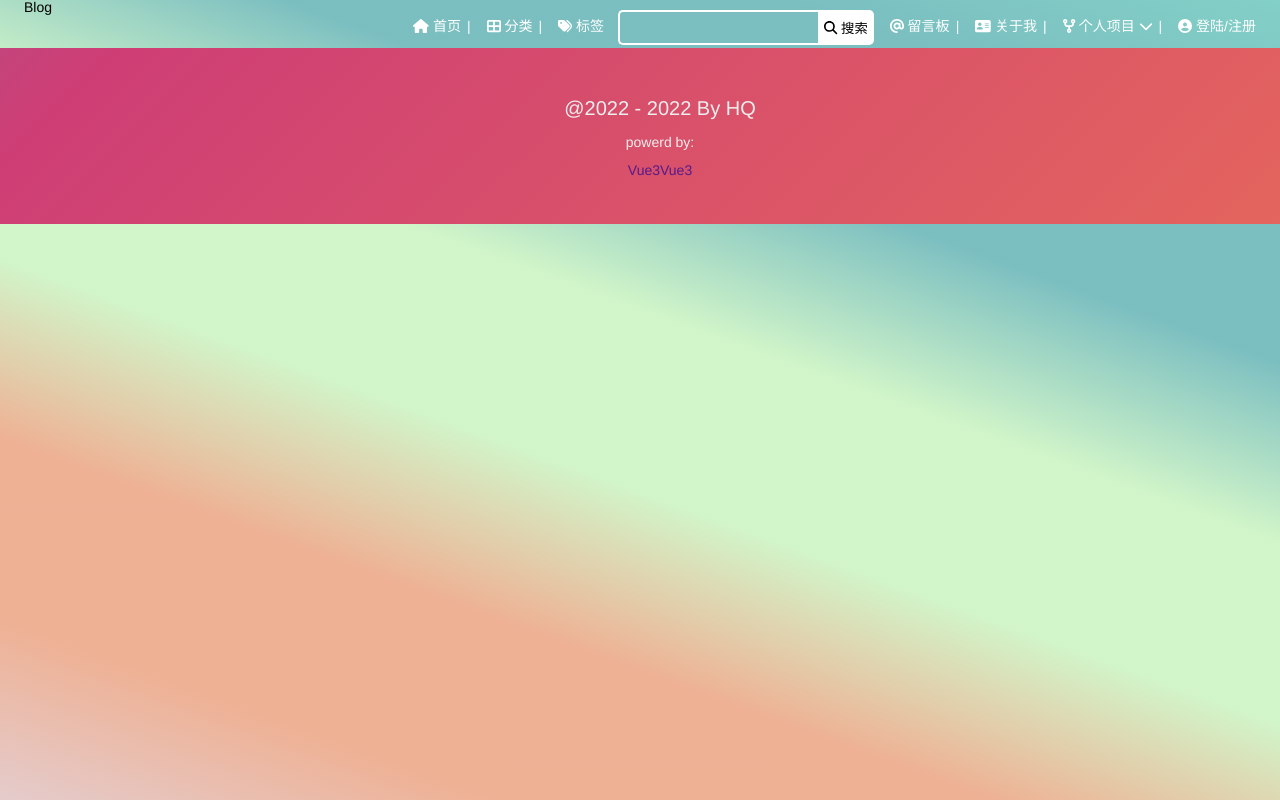
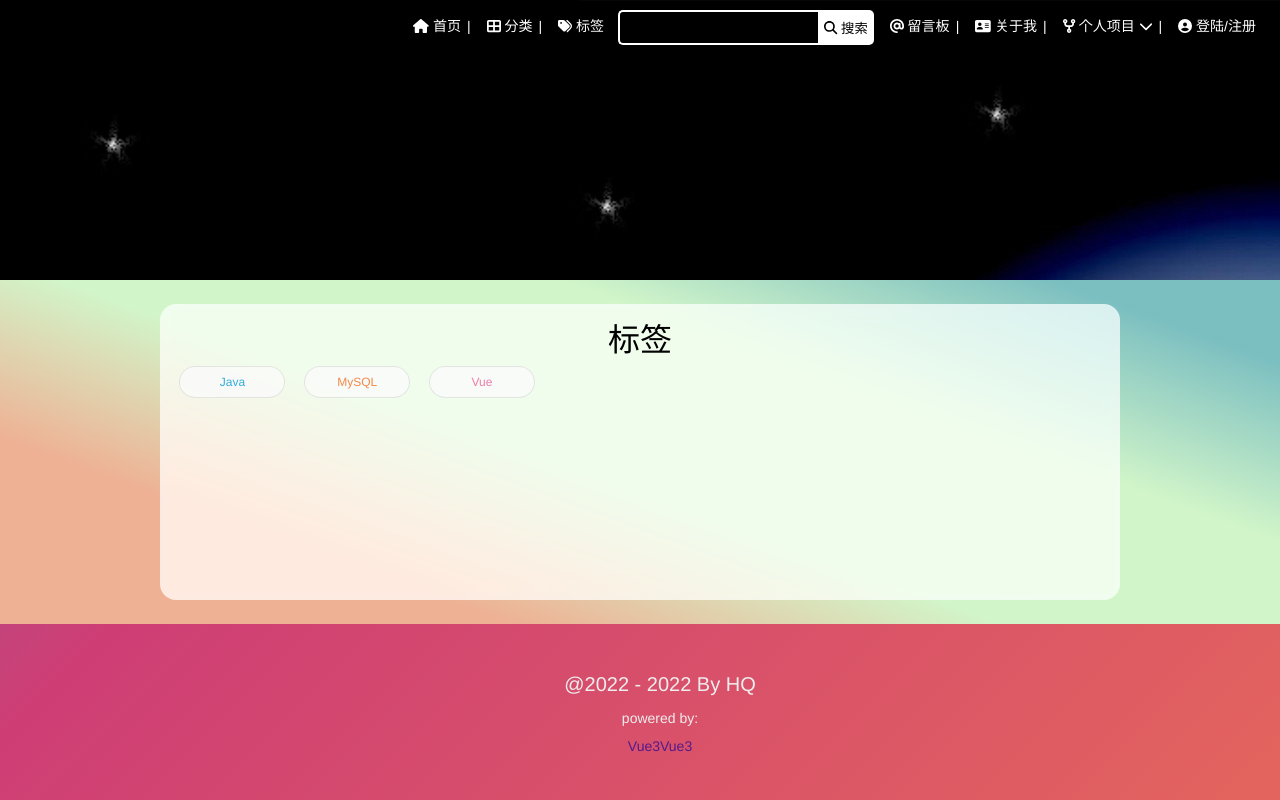
Before and after one commit to haiqiang0225/blog, a Vue app in the folder blog-vue/: page /tag in a window 1280 px wide. Built offline with nearby package versions, Linux system fonts and the light colour scheme.

Commit message:
Update & BugFix: - 前端   - 分类 标签 关于我界面的完善 - 修改文字错误

```diff
--- a/blog-vue/src/App.vue
+++ b/blog-vue/src/App.vue
@@ -20,11 +20,14 @@
     <!-- 顶部导航栏组件 -->
     <TopNavigator></TopNavigator>
     <!-- 主内容布局组件 -->
-    <router-view :key="$route.fullPath">
+    <router-view v-slot="{ Component }">
+      <component :is="Component" :key="$route.fullPath"/>
     </router-view>
+
+    <!--    <router-view :key="$route.fullPath"></router-view>-->
     <!-- 页脚 -->
     <Footer></Footer>
-    <!--  <div style="height: 10000px"></div>-->
+
   </el-scrollbar>
 
 
@@ -115,6 +118,7 @@ body {
 .el-scrollbar__wrap {
   overflow-x: hidden !important;
 }
+
 /* 隐藏element ui滚动栏x轴滚动轴 */
 .is-horizontal {
   display: none !important;
@@ -126,22 +130,60 @@ body {
 
 /* 主容器样式 */
 .main-content {
+  width: 900px;
+  display: flex;
+  padding: 0;
+
+  justify-content: center;
   position: relative;
-  display: flex;
   height: 100%;
-  width: auto;
+  /*  35vh是banner的高度 176是footer的高度 剩余是padding啥的*/
+  min-height: calc(100vh - 35vh - 176px - 48px);
   max-width: 1300px;
   min-width: 960px;
   top: 24px;
   left: 0;
   right: 0;
   margin: 0 auto;
-  padding: 10px;
 
   backdrop-filter: saturate(150%) blur(8px);
   -webkit-backdrop-filter: saturate(150%) blur(8px);
   background-color: rgba(0, 0, 0, .01);
   border-radius: 16px;
+
+  animation: main-fade-in-anm 0.35s;
+  animation-duration: .35s;
+
+}
+
+/* 内容区出现动画 */
+.main-fade-in-up {
+  animation: main-fade-in-anm 0.35s;
+  animation-duration: 0.35s;
+}
+
+@keyframes main-fade-in-anm {
+  0% {
+    transform: translateY(120px);
+    opacity: 0.85;
+  }
+
+  100% {
+    transform: translateY(0);
+    opacity: 1;
+  }
+}
+
+@-moz-keyframes main-fade-in-anm {
+  0% {
+    transform: translateY(120px);
+    opacity: 0.85;
+  }
+
+  100% {
+    transform: translateY(0);
+    opacity: 1;
+  }
 }
 
 
@@ -261,36 +303,6 @@ body {
   }
 }
 
-/* 内容区出现动画 */
-.main-fade-in-up {
-  animation: main-fade-in-anm 0.35s;
-  animation-duration: 0.35s;
-}
-
-@keyframes main-fade-in-anm {
-  0% {
-    transform: translateY(120px);
-    opacity: 0.85;
-  }
-
-  100% {
-    transform: translateY(0);
-    opacity: 1;
-  }
-}
-
-@-moz-keyframes main-fade-in-anm {
-  0% {
-    transform: translateY(120px);
-    opacity: 0.85;
-  }
-
-  100% {
-    transform: translateY(0);
-    opacity: 1;
-  }
-}
-
 
 /* 间隔符样式 */
 .separator {
@@ -298,5 +310,10 @@ body {
   color: #a1a3a9;
 }
 
-
+/* 通用内容区玻璃效果 */
+.content-glass {
+  background-color: rgba(255, 255, 255, 0.75);
+  -webkit-backdrop-filter: saturate(150%) blur(8px);
+  backdrop-filter: saturate(150%) blur(8px);
+}
 </style>
--- a/blog-vue/src/components/layout/Footer.vue
+++ b/blog-vue/src/components/layout/Footer.vue
@@ -2,7 +2,7 @@
 
   <div class="footer-container">
     <h1>@2022 - {{ new Date().getFullYear() }} By HQ</h1>
-    <h2>powerd by:</h2>
+    <h2>powered by:</h2>
     <a href="">Vue3</a>
     <a href="">Vue3</a>
   </div>
@@ -20,10 +20,14 @@ export default {
   line-height: 2;
   position: relative;
   top: 48px;
+  min-height: 96px;
+  max-height: 96px;
   padding: 40px 20px;
   color: #eee;
   font-size: 14px;
   text-align: center;
+
+  bottom: 0;
 
   background: linear-gradient(-45deg, #ee7752, #ce3e75, #23a6d5, #23d5ab);
   background-size: 400% 400%;
--- a/blog-vue/src/router/index.js
+++ b/blog-vue/src/router/index.js
@@ -2,6 +2,8 @@ import {createRouter, createWebHistory} from "vue-router";
 import CommonHello from "@/views/banner/CommonBanner";
 import Home from "@/views/home/Home";
 import Category from "@/views/category/Category";
+import Tag from "@/views/tag/Tag";
+import AboutMe from "@/views/about/AboutMe";
 
 const routes = [
     {
@@ -17,9 +19,7 @@ const routes = [
     {
         path: '/tag',
         name: 'tag',
-        components: {
-            'Home': CommonHello,
-        },
+        component: Tag
     },
     {
         path: '/message-board',
@@ -31,9 +31,7 @@ const routes = [
     {
         path: '/about-me',
         name: 'aboutMe',
-        components: {
-            'Home': CommonHello,
-        },
+        component: AboutMe,
     },
     {
         path: '/login',
--- /dev/null
+++ b/blog-vue/src/views/about/AboutMe.vue
@@ -0,0 +1,85 @@
+<template>
+  <CommonBanner :background-image-url="backgroundImg"></CommonBanner>
+  <div class="main-content">
+    <div class="about-me-container content-glass">
+      <h1>个人简介</h1>
+      <div class="avatar-wrap">
+        <el-avatar class="avatar" :size="200" :src="avatarIMG"></el-avatar>
+      </div>
+      <ul class="info-item-list">
+
+        <!--   描述项,可以用html     -->
+        <li
+            class="info-item"
+            v-for="item in userInfo"
+        >
+          <p v-html="item"></p>
+        </li>
+      </ul>
+    </div>
+  </div>
+</template>
+
+<script>
+import CommonBanner from "@/views/banner/CommonBanner";
+
+
+export default {
+  name: "AboutMe",
+  components: {CommonBanner},
+  setup() {
+    const backgroundImg = require('@/assets/image/index-main.jpg');
+    const avatarIMG = require('@/assets/image/avatar.jpg');
+
+    const userInfo = [
+      '姓名: JHQ',
+      '技能: Java, Vue, MySQL, OS',
+      '<h1 style="color: red;"> 这是一个h1标签 </h1>',
+    ];
+    return {backgroundImg, userInfo, avatarIMG};
+  }
+}
+</script>
+
+<style scoped>
+
+.about-me-container {
+  width: 100%;
+  border-radius: inherit;
+}
+
+.about-me-container h1 {
+  float: top;
+  font-size: 2rem;
+  top: 26px;
+  margin: 10px auto;
+  text-align: center;
+}
+
+
+/* 头像 */
+.avatar-wrap {
+  position: relative;
+  width: auto;
+  height: 200px;
+  margin: 24px;
+}
+
+.avatar {
+  position: absolute;
+  left: 0;
+  right: 0;
+  margin: 10px auto;
+}
+
+.info-item-list {
+  position: relative;
+}
+
+
+.info-item {
+  position: relative;
+  margin: 24px 0;
+  left: 10%;
+}
+</style>
--- a/blog-vue/src/views/category/Category.vue
+++ b/blog-vue/src/views/category/Category.vue
@@ -1,27 +1,106 @@
 <template>
 
-  <CommonHello></CommonHello>
-  <div style="height: 5000px; width: 1200px; background-color: unset;"></div>
+  <CommonBanner></CommonBanner>
+  <div class="main-content">
+    <div class="category-container content-glass">
+      <h1>分类</h1>
+      <!--   分类列表   -->
+      <ul>
+
+        <!--    列表项    -->
+        <li
+            v-for="item in categoryList"
+            class="category-item"
+        >
+          <router-link
+              to=""
+              :key="item.id"
+          >
+            <span>● &nbsp;</span>
+            {{ item.title }}
+            &nbsp;
+            <div class="category-count">({{ `0` }})</div>
+
+          </router-link>
+
+        </li>
+      </ul>
+    </div>
+
+  </div>
 
 </template>
 
 <script>
 import {ref} from "vue"
 
-import CommonHello from "@/views/banner/CommonBanner";
+import CommonBanner from "@/views/banner/CommonBanner";
 
 import bannerImgURL from "@/assets/image/category-hello.jpg";
 
 export default {
   name: "Category",
-  components: {CommonHello},
+  components: {CommonBanner},
   setup() {
+    //todo: 后端请求分类
+    const categoryList = [{
+      id: 1,
+      title: 'Java'
+    }, {
+      id: 2,
+      title: 'Java'
+    }];
 
+    return {categoryList};
   },
 }
 </script>
 
 <style scoped>
 
+.category-container {
+  position: relative;
+  padding: 10px;
+  width: 100%;
+  height: auto;
+  min-height: 64px;
+  border-radius: 16px;
+}
+
+.category-container::after {
+  content: '';
+  height: 64px;
+  clear: both;
+}
+
+.category-container h1 {
+  float: top;
+  font-size: 2rem;
+  top: 26px;
+  margin: 10px auto;
+  text-align: center;
+}
+
+.category-item {
+  position: relative;
+  width: auto;
+  left: 10%;
+  font-size: 1.2rem;
+  line-height: 2.5rem;
+}
+
+.category-item a {
+  color: #464646;
+}
+
+.category-item span {
+  color: blue;
+}
+
+.category-count {
+  display: inline-block;
+  font-size: 14px;
+  color: #a1a3a9;
+}
 
 </style>
--- a/blog-vue/src/views/home/Home.vue
+++ b/blog-vue/src/views/home/Home.vue
@@ -226,7 +226,7 @@ export default {
     const disabledInfiniteLoading = ref(false);
     const load = () => {
       if (articleList.value.length >= 10) {
-        ElMessage('没有更多了');
+        // ElMessage('没有更多了');
         disabledInfiniteLoading.value = true;
         // alert("没有更多了!");
         return;
@@ -291,6 +291,11 @@ export default {
 </script>
 
 <style scoped>
+
+.main-content {
+  width: auto;
+  padding: 10px;
+}
 
 /* 文章容器 */
 .article-list {
--- a/blog-vue/src/views/tag/Tag.vue
+++ b/blog-vue/src/views/tag/Tag.vue
@@ -1,13 +1,112 @@
 <template>
+  <CommonBanner :backgroundImageUrl="pic"></CommonBanner>
+  <div class="main-content">
+    <div class="tags-container content-glass">
+      <h1>标签</h1>
 
+      <router-link
+          to="#"
+          class="tag-item"
+          :style="{color: colorList[(index + randomSeed) % colorList.length]}"
+          v-for="(item, index) in tags"
+          :key="index"
+      >
+
+        {{ item.title }}
+
+      </router-link>
+
+    </div>
+  </div>
 </template>
 
 <script>
+import CommonBanner from "@/views/banner/CommonBanner";
+
 export default {
-  name: "Tag"
+  name: "Tag",
+  components: {CommonBanner},
+  setup() {
+    //todo: 后端
+    const pic = require('@/assets/image/index-main.jpg');
+    const tags = [{id: 0, title: 'Java'}, {id: 1, title: 'MySQL'}, {id: 2, title: 'Vue'}];
+
+
+    // 默认有的颜色,减少随机生成深色颜色的调用次数
+    const colorList = ['#102b6a', '#d93a49', '#1d953f', '#dea32c',
+      '#65c294', '#c63c26', '#009ad6', '#f36c21',
+      '#ef5b9c', '#2e3a1f', '#007947', '#f173ac',
+      '#009ad6', '#fdb933', '#00ae9d', '#694d9f'];
+
+    // 随机生成的偏移量, 用于从colorList取颜色时的偏移
+    const randomSeed = Math.floor(Math.random() * 10);
+    // 随机生成深色颜色的函数
+    const randomColor = function (exist_color) {
+      let r = Math.floor(Math.random() * 192);
+      let g = Math.floor(Math.random() * 192);
+      let b = Math.floor(Math.random() * 192);
+      let r16 = r.toString(16).length === 1 && r.toString(16) <= "f" ? 0 + r.toString(16) : r.toString(16);
+      let g16 = g.toString(16).length === 1 && g.toString(16) <= "f" ? 0 + g.toString(16) : g.toString(16);
+      let b16 = b.toString(16).length === 1 && b.toString(16) <= "f" ? 0 + b.toString(16) : b.toString(16);
+      let color = '#' + r16 + g16 + b16;
+      if (exist_color.indexOf(color) === -1) {
+        return color;
+      } else {
+        randomColor(exist_color);
+      }
+    };
+    for (let i = 0, len = colorList.length; i < len; ++i) {
+      colorList.push(randomColor(colorList));
+    }
+
+    return {pic, tags, colorList, randomSeed};
+  },
 }
 </script>
 
 <style scoped>
 
+.tags-container {
+  position: relative;
+  padding: 10px;
+  width: 100%;
+  height: auto;
+  min-height: 64px;
+  border-radius: 16px;
+}
+
+
+.tags-container::after {
+  content: '';
+  height: 64px;
+  clear: both;
+}
+
+.tags-container h1 {
+  float: top;
+  font-size: 2rem;
+  top: 26px;
+  margin: 10px auto;
+  text-align: center;
+}
+
+
+.tag-item {
+  height: 30px;
+  width: 10%;
+  border: 1px solid rgba(221, 221, 221, 0.9);
+  border-radius: 18px;
+  background-color: #fafafa;
+  justify-content: center;
+  padding: 0 5px;
+  font-size: 12px;
+  table-layout: fixed;
+  word-break: break-all;
+  line-height: 30px;
+  text-align: center;
+  opacity: .8;
+  margin: 0 1% 10px 1%;
+  float: left;
+  text-overflow: ellipsis;
+}
 </style>
```
Also changed, not shown: blog-vue/src/assets/image/avatar.jpg (added).
